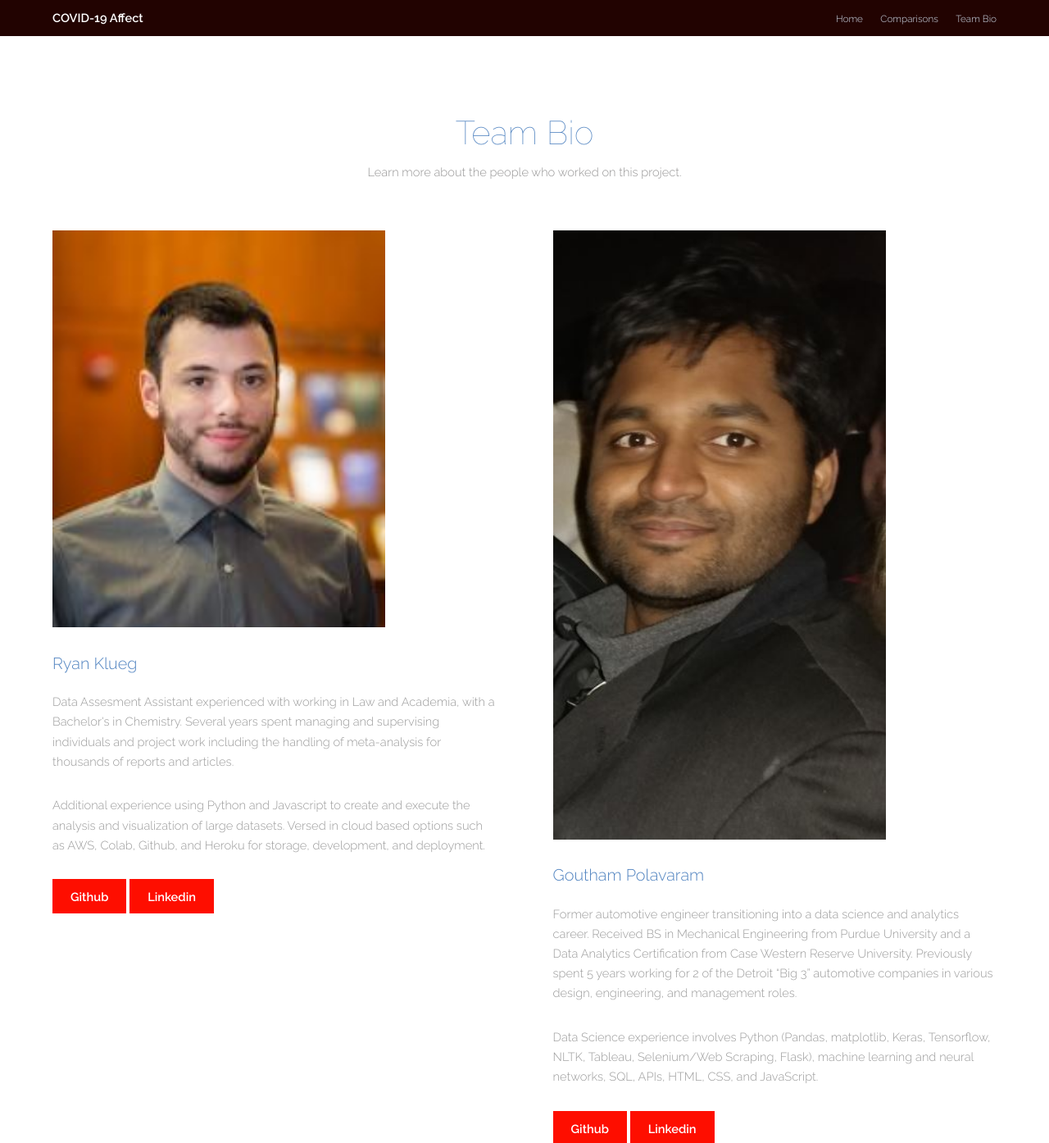
After one commit to gpolavaram0/COVID-19-Visualization-Project, a Flask app: template templates/about.html in a window 1280 px wide. The commit adds this page. Shown: the top 1394 px of the page at 82% size. Run offline with Flask 2, Linux system fonts and the light colour scheme; the template is opened without the code that fills it, so the values that code supplies are empty; some libraries are stand-ins or nearby versions.

Commit message:
team bio page

```diff
--- a/static/css/main.css
+++ b/static/css/main.css
@@ -1858,7 +1858,7 @@
 		}
 
 	header p {
-		color: #bbb;
+		color: #969595;
 		position: relative;
 		margin: 0 0 1.5em 0;
 	}
@@ -2279,7 +2279,7 @@
 		}
 
 			.image.fit img {
-				width: 100%;
+				width: 75%;
 			}
 
 		.image.main {
@@ -2716,7 +2716,7 @@
 	}
 
 		.subpage #header {
-			background: #5385c1;
+			background: #220301;
 			top: 0;
 			height: 44px;
 			line-height: 44px;
--- /dev/null
+++ b/templates/about.html
@@ -0,0 +1,114 @@
+<!DOCTYPE HTML>
+<!--
+	Theory by TEMPLATED
+	templated.co @templatedco
+	Released for free under the Creative Commons Attribution 3.0 license (templated.co/license)
+-->
+<html>
+	<head>
+		<title>Team Bio</title>
+		<meta charset="utf-8" />
+		<meta name="viewport" content="width=device-width, initial-scale=1" />
+		<link rel="stylesheet" href="../static/css/main.css" />
+	</head>
+	<body class="subpage">
+
+		<!-- Header -->
+			<header id="header">
+				<div class="inner">
+					<a href="index.html" class="logo">COVID-19 Affect</a>
+					<nav id="nav">
+						<a href="index.html">Home</a>
+						<a href="comparisons.html">Comparisons</a>
+						<a href="about.html">Team Bio</a>
+					</nav>
+					<a href="#navPanel" class="navPanelToggle"><span class="fa fa-bars"></span></a>
+				</div>
+			</header>
+
+		<!-- Three -->
+			<section id="three" class="wrapper">
+				<div class="inner">
+					<header class="align-center">
+						<h2>Team Bio</h2>
+						<p>Learn more about the people who worked on this project.</p>
+					</header>
+					<div class="flex flex-2">
+						<article>
+							<div class="image fit">
+								<img src="../static/images/ryan.jpg" alt="Pic 01" />
+							</div>
+							<header>
+								<h3>Ryan Klueg</h3>
+							</header>
+							<p>Data Assesment Assistant experienced with working in Law and Academia, with a Bachelor's in Chemistry. Several years spent managing and supervising individuals and project work including the handling of meta-analysis for thousands of reports and articles.</p>
+							<p>Additional experience using Python and Javascript to create and execute the analysis and visualization of large datasets. Versed in cloud based options such as AWS, Colab, Github, and Heroku for storage, development, and deployment.</p>
+							<footer>
+								<a href="https://github.com/coconutpep" class="button special" target="_blank">Github</a>
+								<a href="https://www.linkedin.com/in/ryan-klueg" class="button special" target="_blank">Linkedin</a>
+							</footer>
+						</article>
+						<article>
+							<div class="image fit">
+								<img src="../static/images/gouthamp.JPG" alt="Pic 02" />
+							</div>
+							<header>
+								<h3>Goutham Polavaram</h3>
+							</header>
+							<p>Former automotive engineer transitioning into a data science and analytics career. Received BS in Mechanical Engineering from Purdue University and a Data Analytics Certification from Case Western Reserve University. Previously spent 5 years working for 2 of the Detroit “Big 3” automotive companies in various design, engineering, and management roles.</p>
+							<p>Data Science experience involves Python (Pandas, matplotlib, Keras, Tensorflow, NLTK, Tableau, Selenium/Web Scraping, Flask), machine learning and neural networks, SQL, APIs, HTML, CSS, and JavaScript.</p>
+							<footer>
+								<a href="https://github.com/gpolavaram0" class="button special" target="_blank">Github</a>
+								<a href="https://www.linkedin.com/in/goutham-polavaram-773577190/" class="button special" target="_blank">Linkedin</a>
+							</footer>
+						</article>
+						<article>
+							<div class="image fit">
+								<img src="../static/images/sumeet.png" alt="Pic 02" />
+							</div>
+							<header>
+								<h3>Sumeet Dhawan</h3>
+							</header>
+							<p>Sumeet Dhawan serves as a Scientist in Cooking Technologies and Smart Kitchen IoT for Nestle Development Center based in Solon, Ohio. He earned his Ph.D. in Food Engineering from Washington State University and completed a Data Science Bootcamp from Case Western Reserve University. With a passion for Food and Data, Sumeet would like to incorporate his learnings to bringing more Digital Innovations to the Kitchen.</p>
+							<footer>
+								<a href="https://github.com/sumeetdhawan" class="button special" target="_blank">Github</a>
+								<a href="https://www.linkedin.com/in/sumeetdhawan/" class="button special" target="_blank">Linkedin</a>
+							</footer>
+						</article>
+						<article>
+							<div class="image fit">
+								<img src="../static/images/Mahamat.png" alt="Pic 02" />
+							</div>
+							<header>
+								<h3>Ibrahim Oumar</h3>
+							</header>
+							<p>A father of two kids, migrated from Chad to the United States 4 years ago. Graduated from the International University of Africa in 2006 with a Bachelor degree of Computer Studies in Information Systems</p>
+							<p>Additional experience using Python and JavaScript to create and execute the analysis and visualization of large datasets. Versed in cloud-based options such as AWS, Colab, GitHub, and Heroku for storage, development, and deployment.</p>
+							<footer>
+								<a href="https://github.com/mhtalfatih" class="button special" target="_blank">Github</a>
+								<a href="https://www.linkedin.com/in/mahamat-al-fatih-ibrahim-oumar-a5801889/" class="button special" target="_blank">Linkedin</a>
+							</footer>
+						</article>
+					</div>
+				</div>
+			</section>
+
+		<!-- Footer -->
+			<footer id="footer">
+				<div class="inner">
+					<div class="flex">
+						<div class="copyright">
+						<ul class="icons">
+						</ul>
+					</div>
+				</div>
+			</footer>
+
+		<!-- Scripts -->
+			<script src="assets/js/jquery.min.js"></script>
+			<script src="assets/js/skel.min.js"></script>
+			<script src="assets/js/util.js"></script>
+			<script src="assets/js/main.js"></script>
+
+	</body>
+</html>
```
